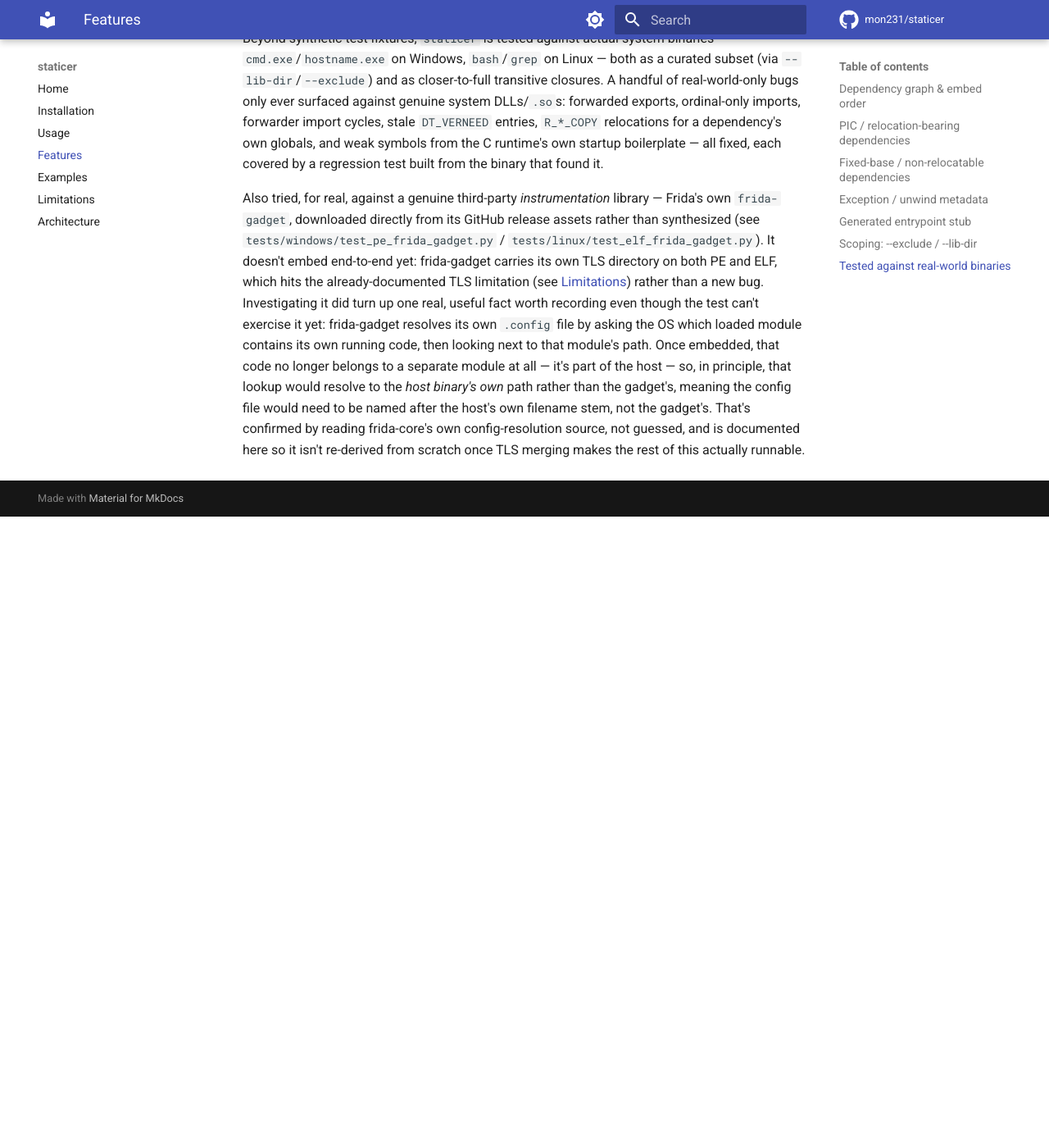
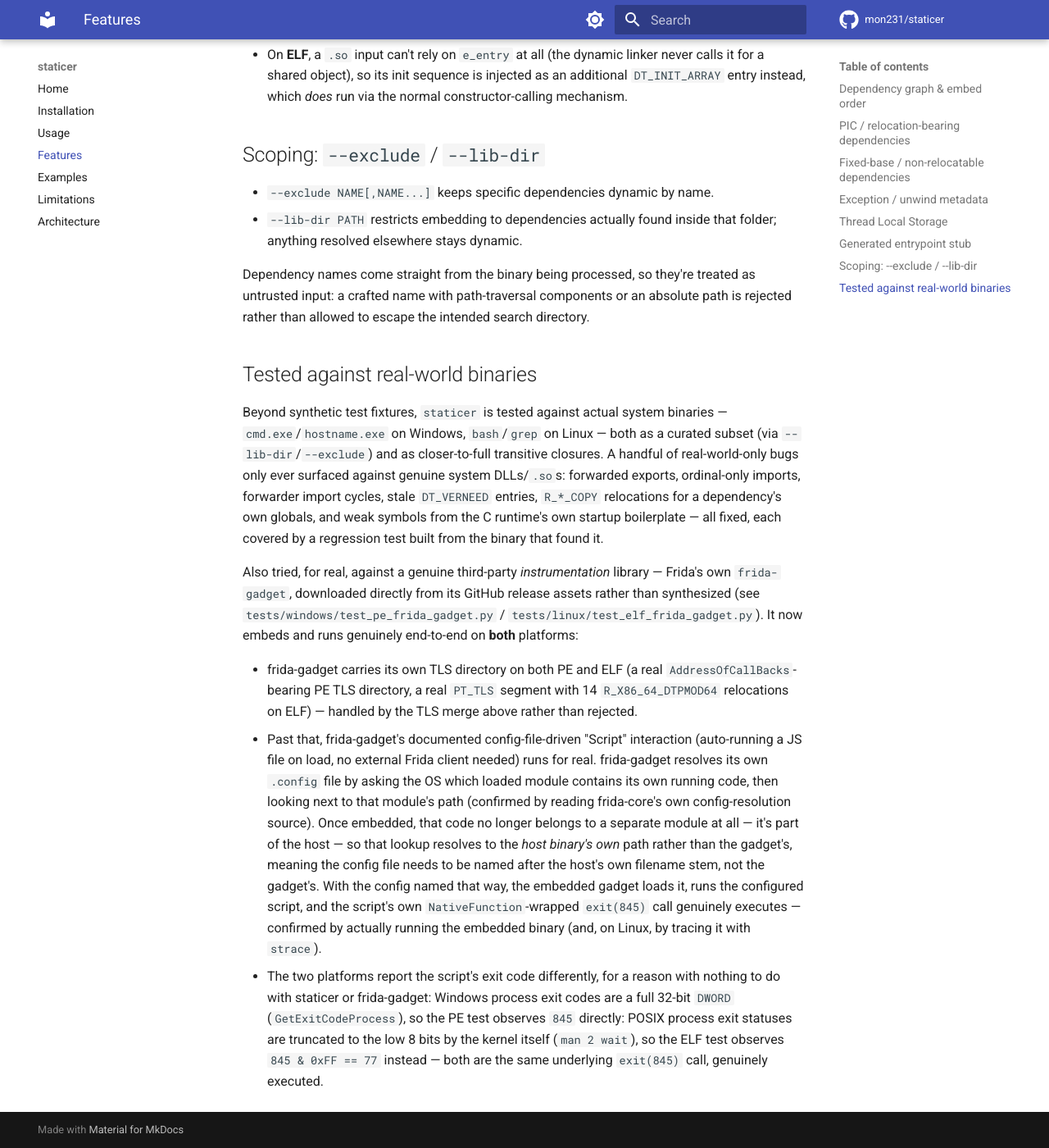
Before and after one commit to mon231/staticer, an MkDocs documentation site: the page built from docs/features.md, in a window 1280 px wide and 1400 px high, scrolled down 2506 px. Shown: the whole window at 82% size. Built offline with MkDocs 1.6.1 and Material for MkDocs 9.7.7, drawn with Linux system fonts in a browser that asks for light colours; comment, search, counter and statistics services are not loaded; before the commit the page ends 3136 px from its top, so only the background shows below that; some of the changed text lies outside the part shown.

Commit message:
test: un-xfail ELF frida-gadget full-flow test, fix 845 vs POSIX-truncated 77
The ELF config-driven-script flow was left xfail after Task 3 because the
observed exit code was 77, not 845. Running the embedded binary under
strace shows the gadget genuinely resolves its config against the host's
own path, runs the script, and calls exit_group(845) for real -- 77 is
just 845 & 0xFF, since POSIX process exit statuses are truncated to 8
bits by the kernel itself (man 2 wait), unrelated to staticer or
frida-gadget. Fixed the assertion to expect the truncated value instead
of leaving the test permanently xfail for a non-bug.

Also updates docs/limitations.md, README.md, and docs/features.md: the
"TLS blocks frida-gadget" note is resolved now that TLS-directory merging
is implemented on both platforms, replaced with the real remaining TLS
limitation (merging two separate TLS directories, host + dependency,
into one combined block) and a description of the frida-gadget
config-driven-script flow now passing end to end on both PE and ELF.

Co-Authored-By: Claude Sonnet 5 <noreply@anthropic.com>
Claude-Session: https://claude.ai/code/session_01EC7U8vjyVrK1z2o28JjegX

```diff
--- a/docs/features.md
+++ b/docs/features.md
@@ -78,6 +78,28 @@ the host and an embedded dependency.
     ordinary cross-boundary unwinding (the common case) is fully
     supported and tested.
 
+## Thread Local Storage
+
+A dependency's Thread Local Storage directory (PE `IMAGE_DIRECTORY_ENTRY_TLS`
+/ ELF `PT_TLS`) is adopted as a *TLS-less* host's own: the dependency's raw
+TLS data template is merged into the host's own TLS block and its
+TLS-relative relocations (ELF `R_X86_64_DTPMOD64`/`DTPOFF64`/`TPOFF64`; PE's
+raw-data/index patch-up) are resolved against the single combined module, so
+each OS thread still gets its own correctly-initialized slot.
+
+On PE, this also handles a dependency's TLS callback array
+(`AddressOfCallBacks`) rather than only the callback-free case — verified
+against a real-world dependency (frida-gadget, below) whose own TLS
+directory carries three real callback entries.
+
+!!! note
+    Merging the host's *own* TLS directory with a dependency's separate one
+    into a single combined block isn't implemented — see
+    [Limitations](limitations.md). The supported case is a TLS-less host
+    adopting a dependency's TLS directory as its own, which is what every
+    TLS-using dependency seen so far (synthetic fixtures and frida-gadget
+    alike) needs.
+
 ## Generated entrypoint stub
 
 The output's entrypoint is replaced with a small generated stub that
@@ -121,18 +143,32 @@ Also tried, for real, against a genuine third-party *instrumentation*
 library — Frida's own `frida-gadget`, downloaded directly from its GitHub
 release assets rather than synthesized (see
 `tests/windows/test_pe_frida_gadget.py` /
-`tests/linux/test_elf_frida_gadget.py`). It doesn't embed end-to-end yet:
-frida-gadget carries its own TLS directory on both PE and ELF, which hits
-the already-documented TLS limitation (see
-[Limitations](limitations.md)) rather than a new bug. Investigating it
-did turn up one real, useful fact worth recording even though the test
-can't exercise it yet: frida-gadget resolves its own `.config` file by
-asking the OS which loaded module contains its own running code, then
-looking next to that module's path. Once embedded, that code no longer
-belongs to a separate module at all — it's part of the host — so, in
-principle, that lookup would resolve to the *host binary's own* path
-rather than the gadget's, meaning the config file would need to be named
-after the host's own filename stem, not the gadget's. That's confirmed
-by reading frida-core's own config-resolution source, not guessed, and
-is documented here so it isn't re-derived from scratch once TLS merging
-makes the rest of this actually runnable.
+`tests/linux/test_elf_frida_gadget.py`). It now embeds and runs genuinely
+end-to-end on **both** platforms:
+
+- frida-gadget carries its own TLS directory on both PE and ELF (a real
+  `AddressOfCallBacks`-bearing PE TLS directory, a real `PT_TLS` segment
+  with 14 `R_X86_64_DTPMOD64` relocations on ELF) — handled by the TLS
+  merge above rather than rejected.
+- Past that, frida-gadget's documented config-file-driven "Script"
+  interaction (auto-running a JS file on load, no external Frida client
+  needed) runs for real. frida-gadget resolves its own `.config` file by
+  asking the OS which loaded module contains its own running code, then
+  looking next to that module's path (confirmed by reading frida-core's
+  own config-resolution source). Once embedded, that code no longer
+  belongs to a separate module at all — it's part of the host — so that
+  lookup resolves to the *host binary's own* path rather than the
+  gadget's, meaning the config file needs to be named after the host's
+  own filename stem, not the gadget's. With the config named that way,
+  the embedded gadget loads it, runs the configured script, and the
+  script's own `NativeFunction`-wrapped `exit(845)` call genuinely
+  executes — confirmed by actually running the embedded binary (and, on
+  Linux, by tracing it with `strace`).
+- The two platforms report the script's exit code differently, for a
+  reason with nothing to do with staticer or frida-gadget: Windows
+  process exit codes are a full 32-bit `DWORD`
+  (`GetExitCodeProcess`), so the PE test observes `845` directly: POSIX
+  process exit statuses are truncated to the low 8 bits by the kernel
+  itself (`man 2 wait`), so the ELF test observes `845 & 0xFF == 77`
+  instead — both are the same underlying `exit(845)` call, genuinely
+  executed.
```
Also changed, not shown: README.md (+17 -9 lines), docs/limitations.md (+7 -9 lines), 1 other file.
